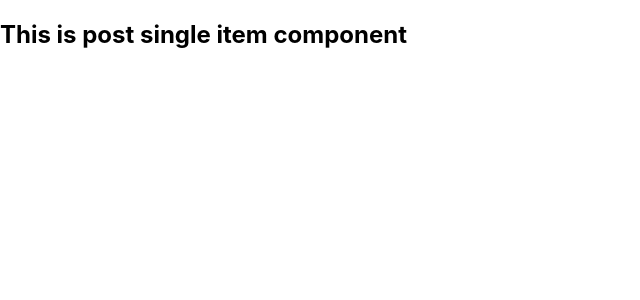
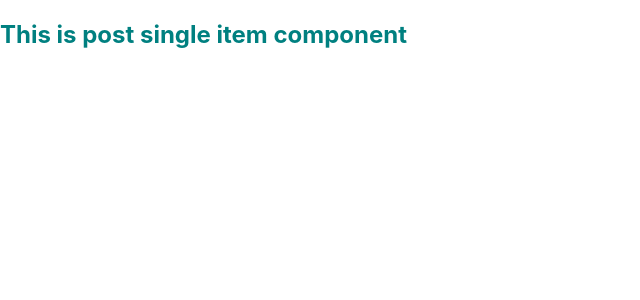
Before and after one commit to toyman640/motor-parts, a React (Create React App) app: page /post-single-item in a window 1280 px wide. Shown: the top 300 px of the page, without its empty margins (0-640 px from the left). Built offline with nearby package versions, Linux system fonts and the light colour scheme.

Commit message:
change color

```diff
--- a/src/App.css
+++ b/src/App.css
@@ -87,4 +87,8 @@ body {
   .SearchBar {
     text-align: center;
   }
+
+  .Single {
+    color: teal;
+  }
 }
--- a/src/components/PostSingle.js
+++ b/src/components/PostSingle.js
@@ -1,7 +1,7 @@
 import React from 'react';
 
 const PostSingle = () => (
-  <h2>This is post single item component</h2>
+  <h2 className="Single">This is post single item component</h2>
 );
 
 export default PostSingle;
```
